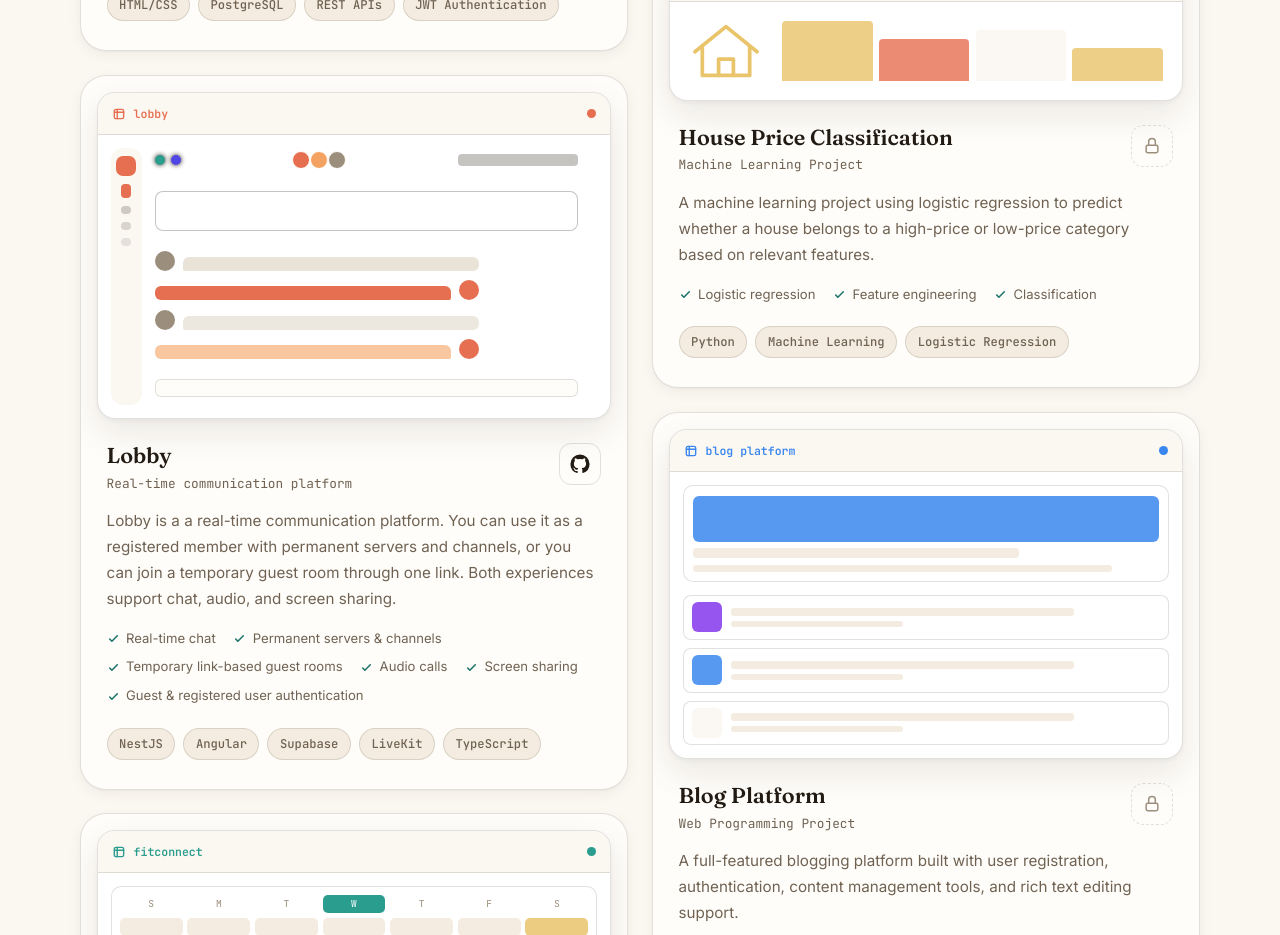
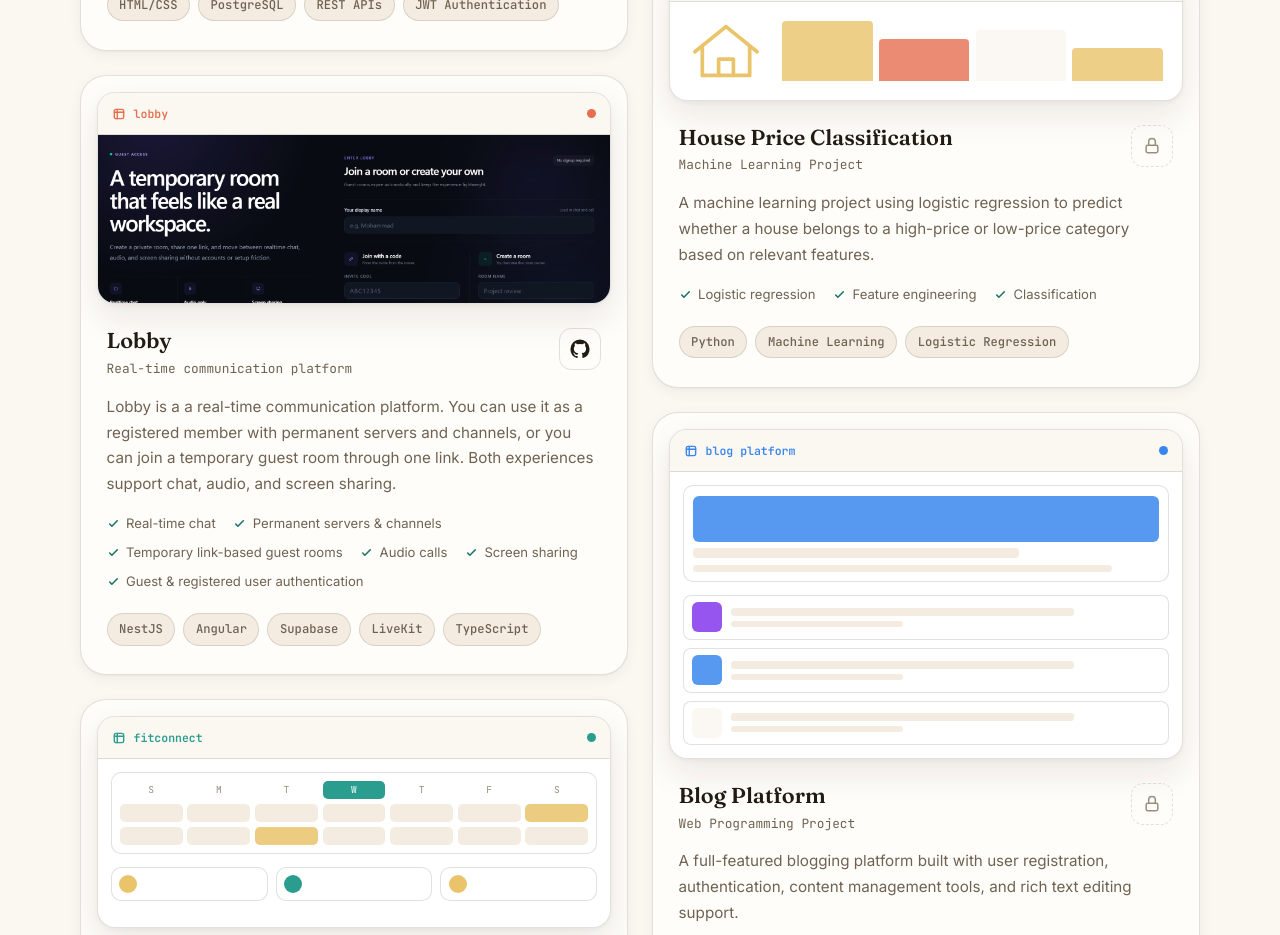
Before and after one commit to nireezalsweidan/My-Portfolio, a React (Vite) app: page / in a window 1280 px wide. Shown: the part 10880-11815 px from the top of the page. Built offline with nearby package versions, Linux system fonts and the light colour scheme.

Commit message:
added image for lobby

```diff
--- a/src/data/projects.js
+++ b/src/data/projects.js
@@ -122,6 +122,7 @@ export const projects = [
     featured: false,
     palette: ['#E76F51', '#F4A261', '#FBF7F1'],
     mock: 'lobby',
+    image: '/images/lobby.png'
   },
   {
     id: 'fitconnect',
```
Also changed, not shown: public/images/lobby.png (added).
